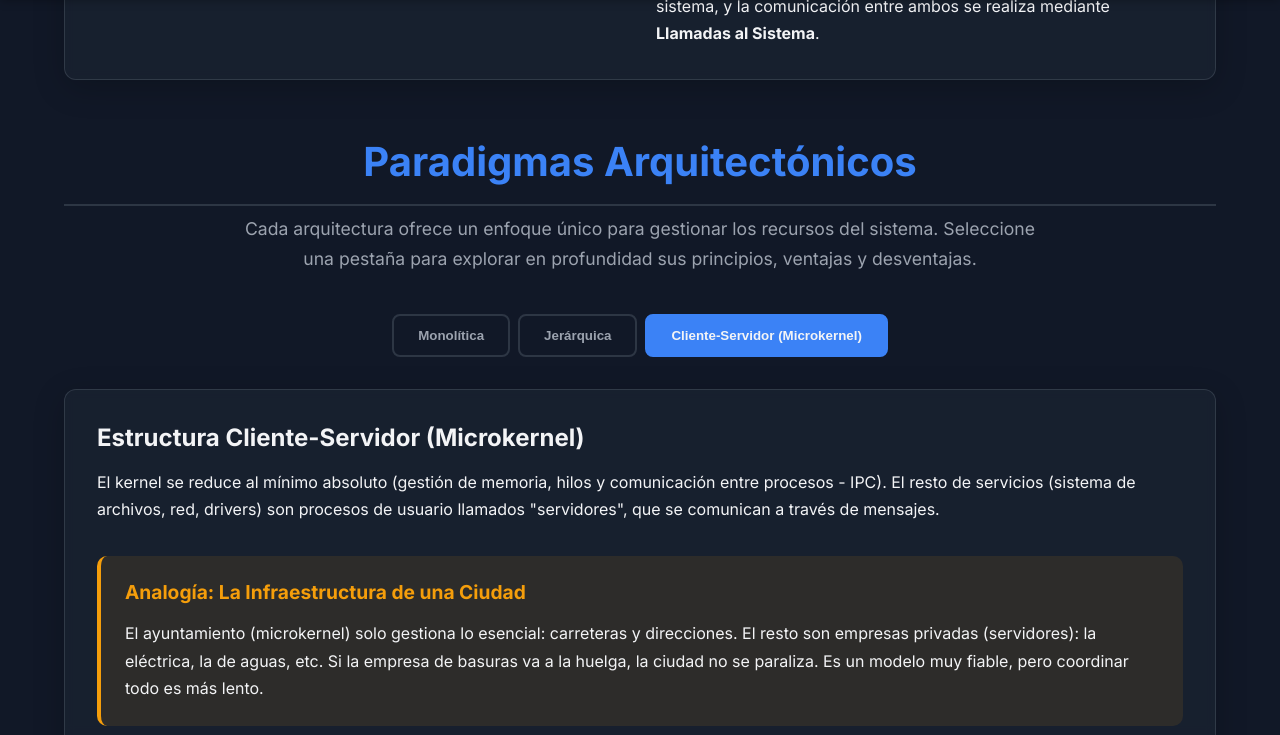
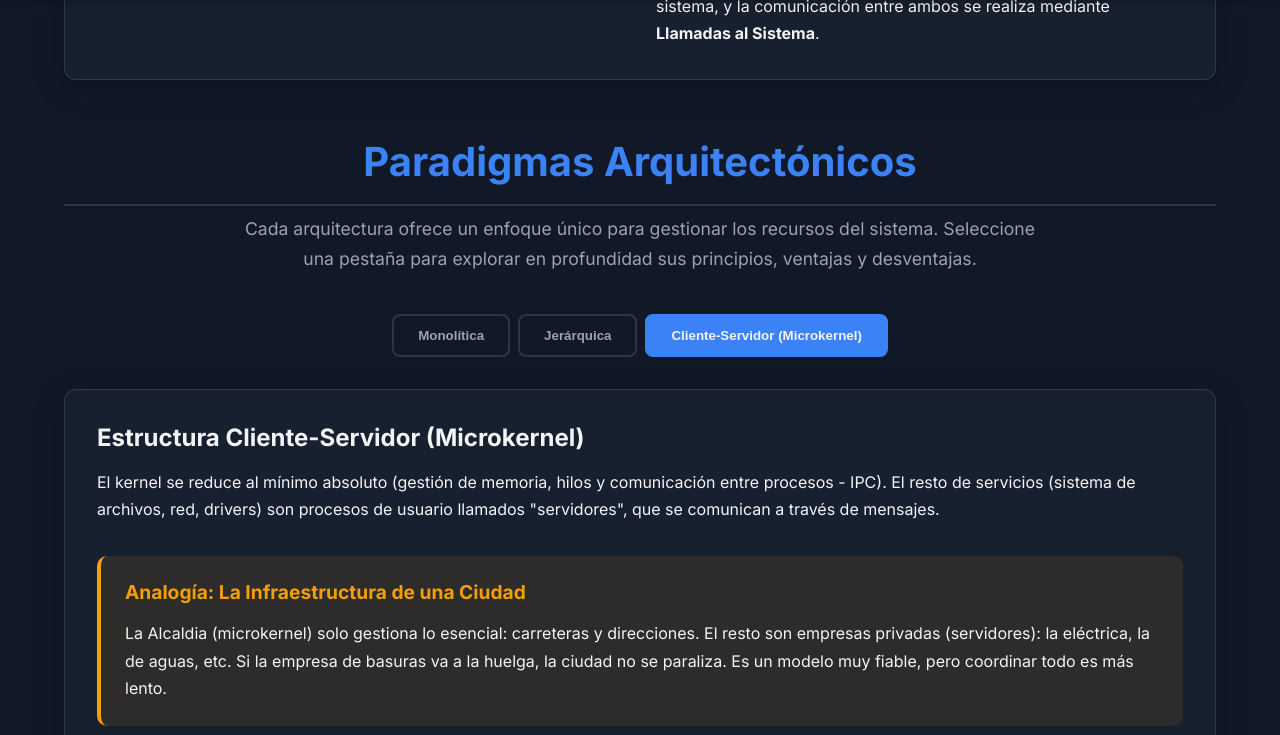
Before and after one commit to ronaldsj5181/estructura_so, a plain HTML site: page index.html in a window 1280 px wide. Both pictures are taken after a click on the button "Cliente-Servidor (Microkernel)". Shown: the part 691-1426 px from the top of the page. Drawn offline with nearby package versions, Linux system fonts and the light colour scheme.

Commit message:
Update index.html

```diff
--- a/index.html
+++ b/index.html
@@ -477,7 +477,7 @@ Llamada al Sistema (TRAP)
                     <p>El kernel se reduce al mínimo absoluto (gestión de memoria, hilos y comunicación entre procesos - IPC). El resto de servicios (sistema de archivos, red, drivers) son procesos de usuario llamados "servidores", que se comunican a través de mensajes.</p>
                     <div class="analogy">
                         <h4>Analogía: La Infraestructura de una Ciudad</h4>
-                        <p>El ayuntamiento (microkernel) solo gestiona lo esencial: carreteras y direcciones. El resto son empresas privadas (servidores): la eléctrica, la de aguas, etc. Si la empresa de basuras va a la huelga, la ciudad no se paraliza. Es un modelo muy fiable, pero coordinar todo es más lento.</p>
+                        <p>La Alcaldia (microkernel) solo gestiona lo esencial: carreteras y direcciones. El resto son empresas privadas (servidores): la eléctrica, la de aguas, etc. Si la empresa de basuras va a la huelga, la ciudad no se paraliza. Es un modelo muy fiable, pero coordinar todo es más lento.</p>
                     </div>
                      <div class="grid-2">
                         <div>
```
